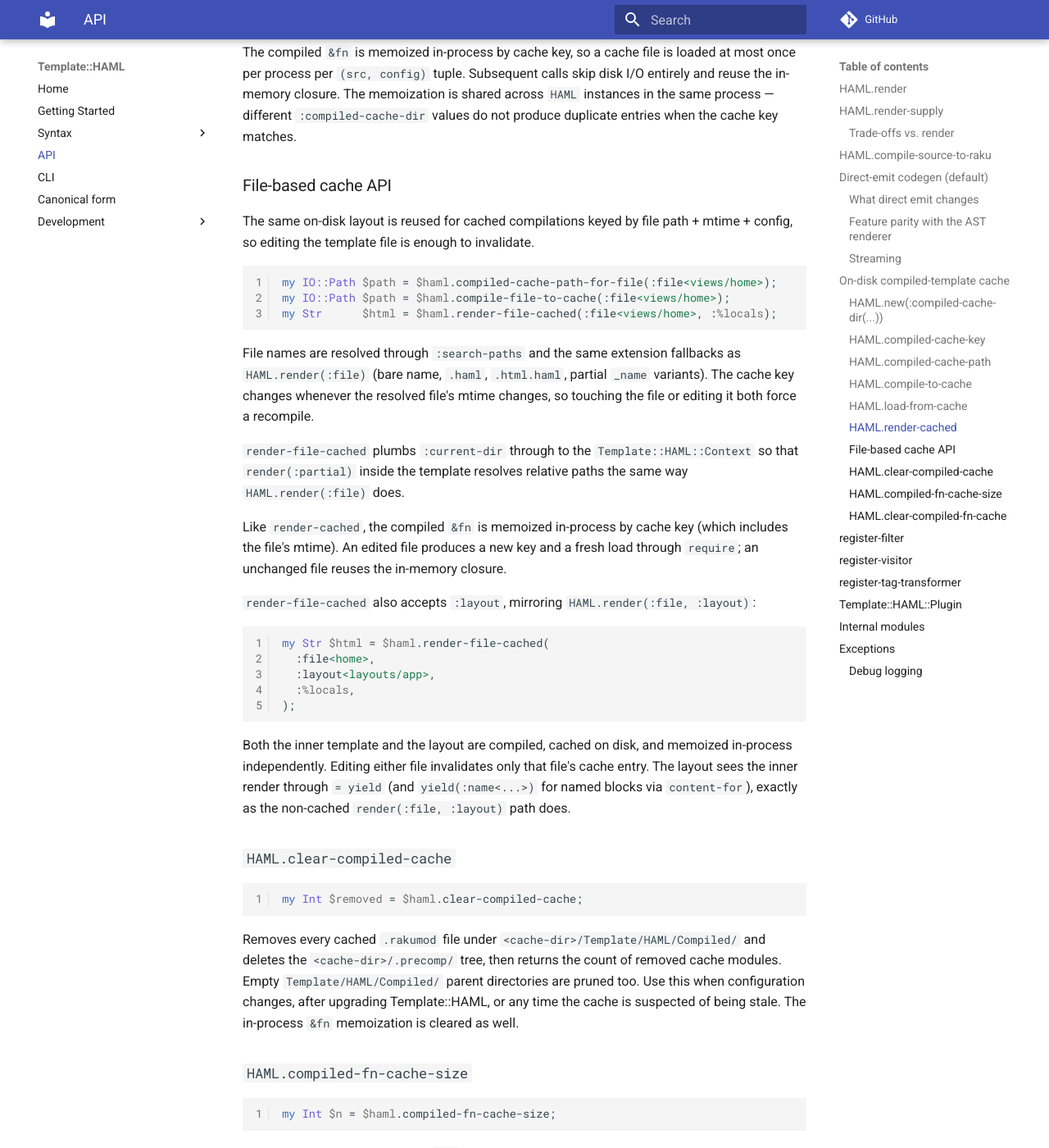
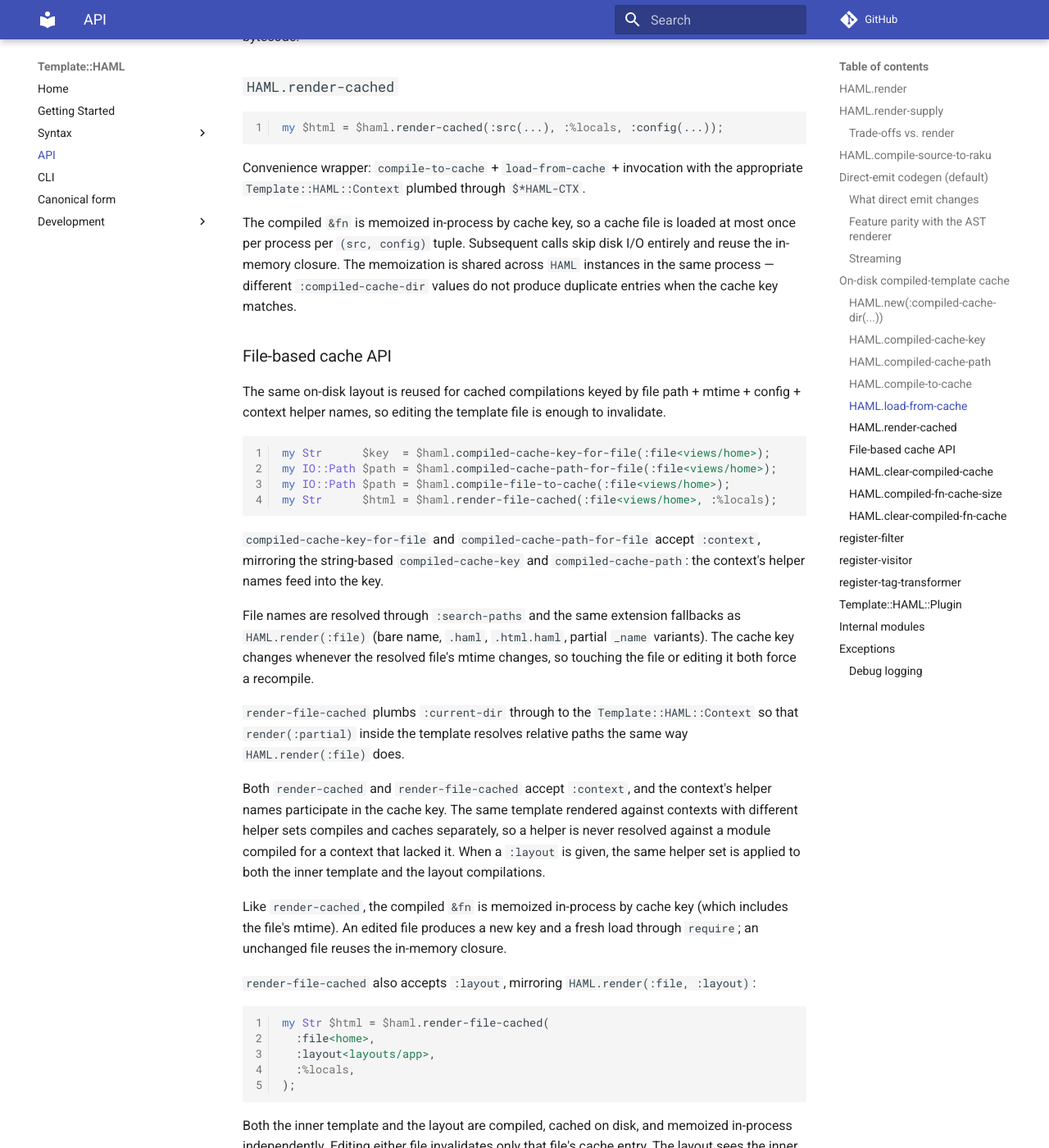
Before and after one commit to gdonald/Template-HAML, an MkDocs documentation site: the page built from docs-src/docs/api.md, in a window 1280 px wide and 1400 px high, scrolled down 6945 px. Shown: the whole window at 82% size. Built offline with MkDocs 1.6.1 and Material for MkDocs 9.7.7, drawn with Linux system fonts in a browser that asks for light colours; comment, search, counter and statistics services are not loaded; some of the changed text lies outside the part shown.

Commit message:
Key the compiled-template cache on context helper names

````diff
--- a/docs-src/docs/api.md
+++ b/docs-src/docs/api.md
@@ -218,6 +218,13 @@
   file's mtime, so editing the file produces a different key and a clean
   cache miss — no slurp + re-hash is needed on a cache hit.
 
+The cache key also embeds the sorted list of helper names visible on the
+`:context` object (see [Render context](syntax/context.md)). The compiled
+module is specialized to that helper set, so rendering the same source against
+two contexts with different helpers produces two keys and two cached modules.
+A render with no `:context` contributes an empty helper list, which is a
+distinct key from any helper-bearing context.
+
 Stale entries left behind on disk are not garbage-collected automatically; see
 [`clear-compiled-cache`](#hamlclear-compiled-cache) below.
 
@@ -229,9 +236,10 @@
 processes. Subsequent fresh interpreters loading the same cache dir
 skip the parse-and-compile of the generated Raku source as well.
 
-On top of the on-disk cache, each unique `(src, config)` or `(file, mtime,
-config)` pair produces a compiled `&fn` closure that is memoized in-process,
-so the cache file is loaded at most once per process per template. See
+On top of the on-disk cache, each unique `(src, config, helper-names)` or
+`(file, mtime, config, helper-names)` tuple produces a compiled `&fn` closure
+that is memoized in-process, so the cache file is loaded at most once per
+process per template. See
 [`compiled-fn-cache-size`](#hamlcompiled-fn-cache-size) and
 [`clear-compiled-fn-cache`](#hamlclear-compiled-fn-cache).
 
@@ -252,19 +260,22 @@
 ```raku
 my $key = $haml.compiled-cache-key(:src("%p hi\n"));
 my $key = $haml.compiled-cache-key(:src(...), :config(...));
+my $key = $haml.compiled-cache-key(:src(...), :context(...));
 ```
 
-Returns a 16-character hex digest of `(source, config)`. Stable across
-processes; changes whenever either input changes.
+Returns a 16-character hex digest of `(source, config, helper-names)`, where
+`helper-names` is the sorted set of helper methods on the optional `:context`.
+Stable across processes; changes whenever any input changes.
 
 ### `HAML.compiled-cache-path`
 
 ```raku
 my IO::Path $path = $haml.compiled-cache-path(:src(...), :config(...));
+my IO::Path $path = $haml.compiled-cache-path(:src(...), :context(...));
 ```
 
-Returns the absolute path where the compiled artifact for `(src, config)`
-would live. Layout: `<cache-dir>/Template/HAML/Compiled/T<key>.rakumod`.
+Returns the absolute path where the compiled artifact for
+`(src, config, helper-names)` would live. Layout: `<cache-dir>/Template/HAML/Compiled/T<key>.rakumod`.
 The `T` prefix on the basename keeps the module name a valid Raku
 identifier; the `Template/HAML/Compiled/` nesting matches the module name
 so the cache dir can be used directly as a
@@ -312,13 +323,19 @@
 ### File-based cache API
 
 The same on-disk layout is reused for cached compilations keyed by file
-path + mtime + config, so editing the template file is enough to invalidate.
+path + mtime + config + context helper names, so editing the template file is
+enough to invalidate.
 
 ```raku
+my Str      $key  = $haml.compiled-cache-key-for-file(:file<views/home>);
 my IO::Path $path = $haml.compiled-cache-path-for-file(:file<views/home>);
 my IO::Path $path = $haml.compile-file-to-cache(:file<views/home>);
 my Str      $html = $haml.render-file-cached(:file<views/home>, :%locals);
 ```
+
+`compiled-cache-key-for-file` and `compiled-cache-path-for-file` accept
+`:context`, mirroring the string-based `compiled-cache-key` and
+`compiled-cache-path`: the context's helper names feed into the key.
 
 File names are resolved through `:search-paths` and the same extension
 fallbacks as `HAML.render(:file)` (bare name, `.haml`, `.html.haml`, partial
@@ -328,6 +345,13 @@
 `render-file-cached` plumbs `:current-dir` through to the
 `Template::HAML::Context` so that `render(:partial)` inside the template
 resolves relative paths the same way `HAML.render(:file)` does.
+
+Both `render-cached` and `render-file-cached` accept `:context`, and the
+context's helper names participate in the cache key. The same template
+rendered against contexts with different helper sets compiles and caches
+separately, so a helper is never resolved against a module compiled for a
+context that lacked it. When a `:layout` is given, the same helper set is
+applied to both the inner template and the layout compilations.
 
 Like `render-cached`, the compiled `&fn` is memoized in-process by cache key
 (which includes the file's mtime). An edited file produces a new key and a
````
Also changed, not shown: docs-src/docs/syntax/context.md (+9 -0 lines), 6 other files.
